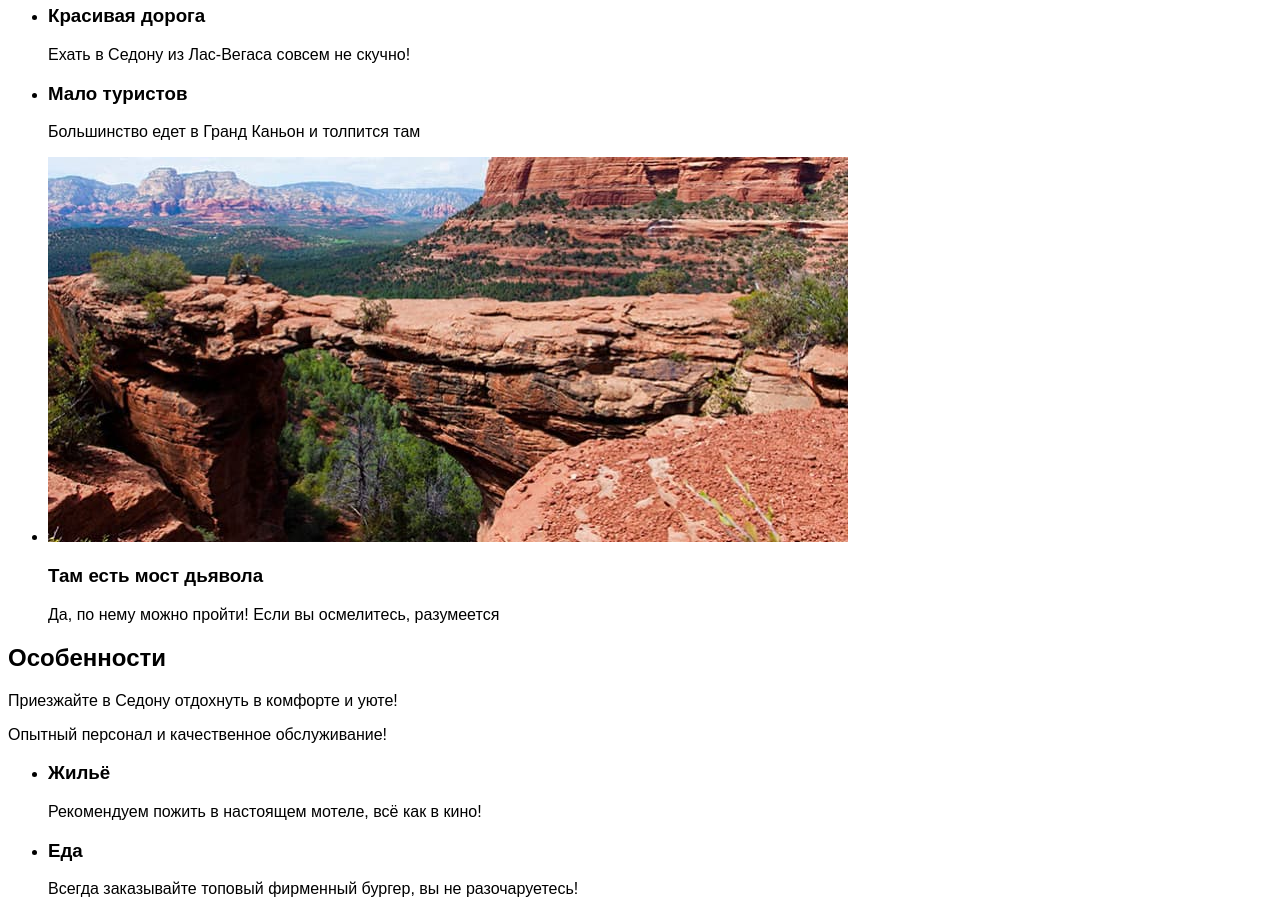
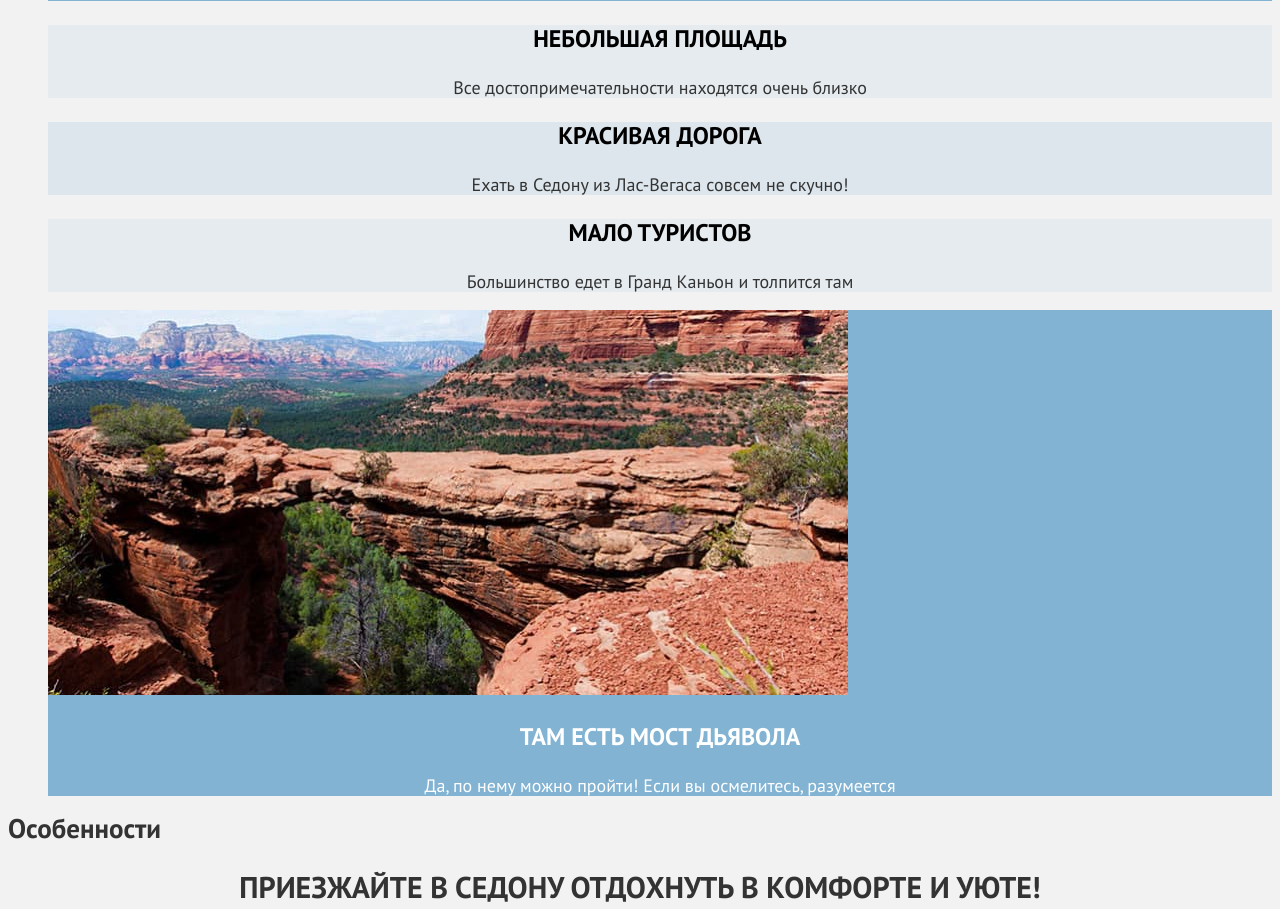
Before and after one commit to htmlacademy-htmlcss/2099591-sedona-1, a plain HTML site: page index.html in a window 1280 px wide. Shown: the part 1888-2797 px from the top of the page. Drawn offline with Linux system fonts and the light colour scheme; a web font is replaced by a local one.

Commit message:
Добавляет текстовые и фоновые стили в index

```diff
--- a/index.html
+++ b/index.html
@@ -3,7 +3,7 @@
   <head>
     <meta charset="utf-8">
     <title>HTML Academy: Седона</title>
-    <link rel="stylesheet" href="styles/styles.css">
+    <link rel="stylesheet" href="/styles/styles.css">
   </head>
   <body>
     <header class="main-header">
@@ -54,7 +54,7 @@
         <p class="advantages-text-title">Седона — небольшой городок в Аризоне, заслуживающий большего!</p>
         <p class="advantages-text-description">Рассмотрим причины, по которым Седона круче, чем Гранд-Каньон!</p>
         <ul class="advantages-list">
-          <li class="advantages-item">
+          <li class="advantages-item advantages-item-dark">
             <h3 class="advantages-title">Настоящий городок</h3>
             <p class="advantages-description">Седона — не аттракцион для туристов, там течёт своя жизнь</p>
             <img class="adventages-img" src="images/photo-1.jpg" alt="Веранда кафе в Седоне" width="800" height="385">
@@ -63,7 +63,7 @@
             <h3 class="advantages-title">Небольшая площадь</h3>
             <p class="advantages-description">Все достопримечательности находятся очень близко</p>
           </li>
-          <li class="advantages-item">
+          <li class="advantages-item advantages-item-medium">
             <h3 class="advantages-title">Красивая дорога</h3>
             <p class="advantages-description">Ехать в Седону из Лас-Вегаса совсем не скучно!</p>
           </li>
@@ -71,7 +71,7 @@
             <h3 class="advantages-title">Мало туристов</h3>
             <p class="advantages-description">Большинство едет в Гранд Каньон и толпится там</p>
           </li>
-          <li class="advantages-item">
+          <li class="advantages-item advantages-item-dark">
             <img class="adventages-img" src="images/photo-2.jpg" alt="Мост Дьявола в Седоне" width="800" height="385">
             <h3 class="advantages-title">Там есть мост дьявола</h3>
             <p class="advantages-description">Да, по нему можно пройти! Если вы осмелитесь, разумеется</p>
@@ -87,7 +87,7 @@
             <h3 class="features-title">Жильё</h3>
             <p class="features-description">Рекомендуем пожить в настоящем мотеле, всё как в кино!</p>
           </li>
-          <li class="features-item">
+          <li class="features-item features-item-light">
             <h3 class="features-title">Еда</h3>
             <p class="features-description">Всегда заказывайте топовый фирменный бургер, вы не разочаруетесь!</p>
           </li>
--- a/styles/styles.css
+++ b/styles/styles.css
@@ -2,7 +2,7 @@
   font-family: "PT Sans";
   font-style: normal;
   font-weight: 400;
-  src: url("fonts/ptsans-400.woff2") format("woff2");
+  src: url("../fonts/ptsans-400.woff2") format("woff2");
   font-display: swap;
 }
 
@@ -10,10 +10,109 @@
   font-family: "PT Sans";
   font-style: normal;
   font-weight: 700;
-  src: url("fonts/ptsans-700.woff2") format("woff2");
+  src: url("../fonts/ptsans-700.woff2") format("woff2");
   font-display: swap;
 }
 
 body {
-  font-family: "PT Sans", sans-serif;
+  font-family: "PT Sans", "Arial", sans-serif;
+  font-size: 18px;
+  line-height: 21px;
+  background-color: #f2f2f2;
+  color: #333333;
 }
+
+.main-header {
+  background-color: #ffffff;
+  color: #000000;
+}
+
+.navigation-list {
+  list-style: none;
+}
+
+.navigation-link {
+  font-size: 20px;
+  font-weight: 700;
+  line-height: 24px;
+  text-align: center;
+  color: #000000;
+  background-color: #ffffff;
+  text-decoration: none;
+}
+
+.advantages-list,
+.features-list {
+  list-style: none;
+}
+
+.advantages-text-title,
+.features-text-title,
+.find-hotel-title,
+.footer-mailer-title {
+  font-size: 30px;
+  font-weight: 700;
+  line-height: 36px;
+  text-align: center;
+  text-transform: uppercase;
+}
+
+.advantages-text-description,
+.features-text-description,
+.find-hotel-description,
+.footer-mailer-description {
+  font-size: 22px;
+  font-weight: 400;
+  line-height: 26px;
+  text-align: center;
+}
+
+.advantages-item {
+  background-color: rgba(131, 179, 211, 0.12);
+}
+
+.advantages-item-medium,
+.features-item {
+  background-color: rgba(131, 179, 211, 0.2);
+}
+
+.advantages-item-dark {
+  background-color: #82b3d3;
+}
+
+.advantages-title,
+.features-title {
+  color: #000000;
+  font-size: 24px;
+  font-weight: 700;
+  line-height: 28px;
+  text-align: center;
+  text-transform: uppercase;
+}
+
+.advantages-description,
+.features-description {
+  color: #333333;
+  text-align: center;
+}
+
+.advantages-item-dark .advantages-title,
+.advantages-item-dark .advantages-description {
+  color: #ffffff;
+}
+
+.features-item-light {
+  background-color: rgba(131, 179, 211, 0.12);
+}
+
+.footer-mailer{
+  background-color: #82b3d3;
+  color: #ffffff;
+}
+.footer-mailer-title {
+  color: #ffffff;
+}
+
+.footer-mailer-description {
+  color: #ffffff;
+}
```
